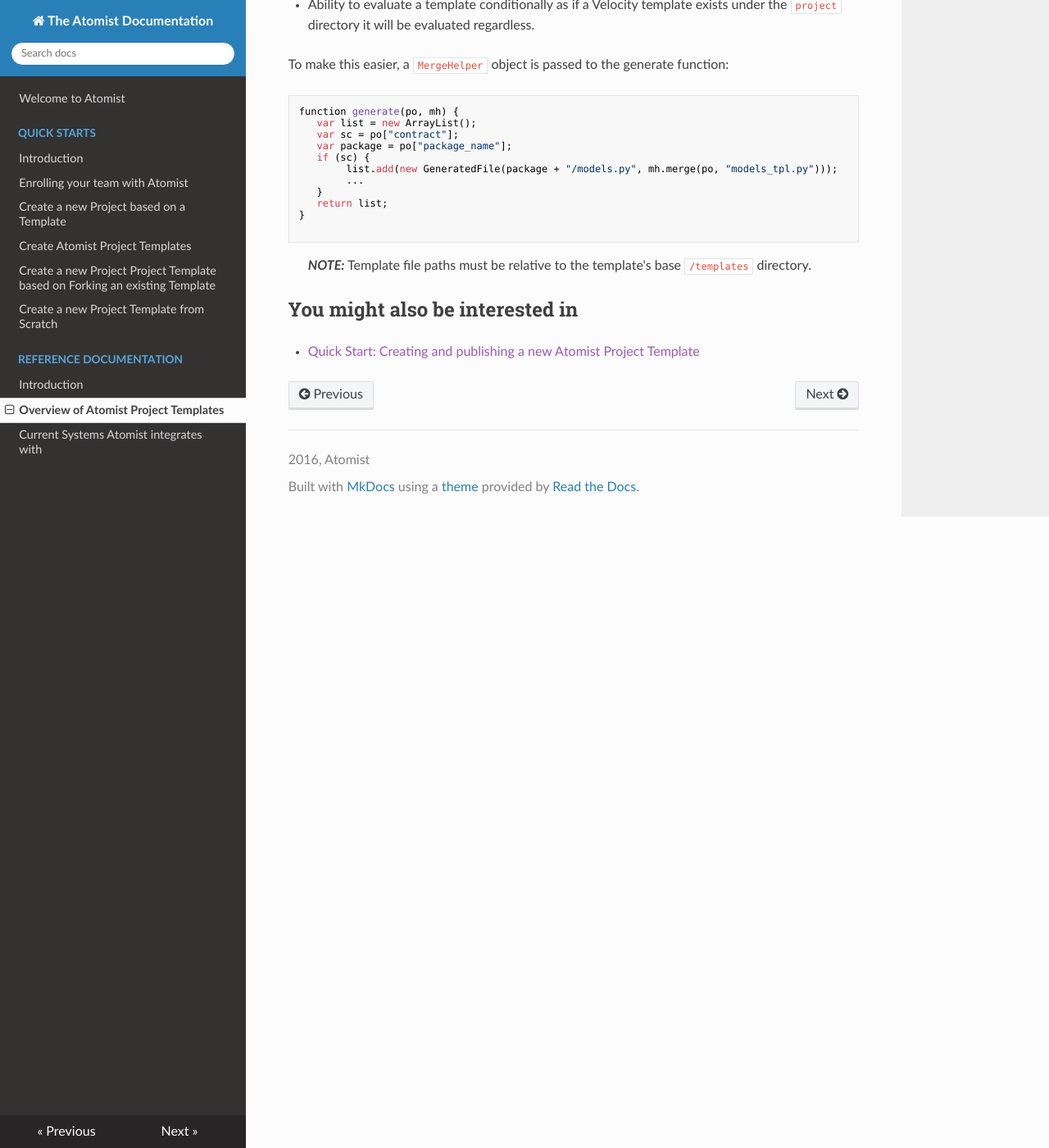
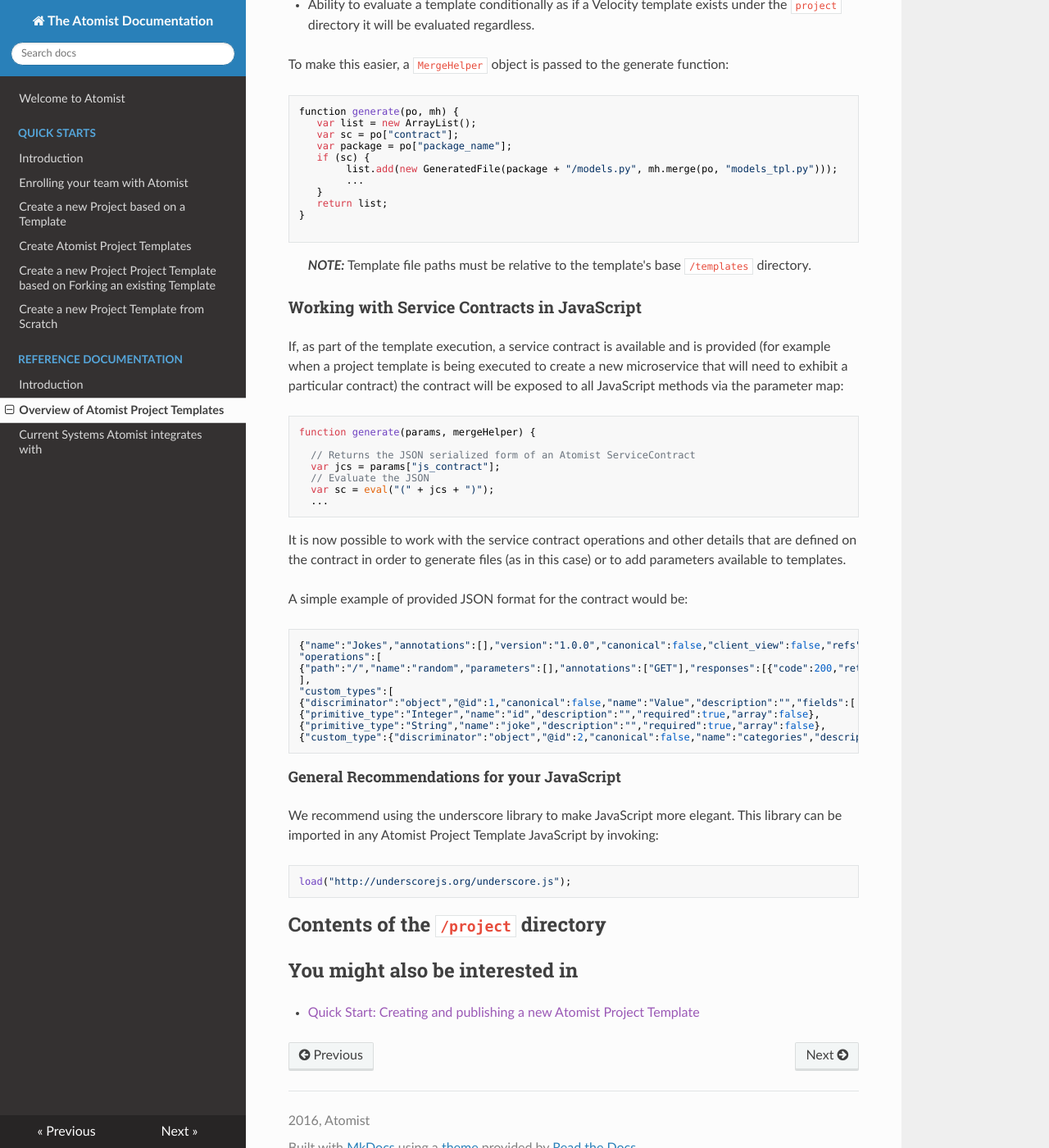
Before and after one commit to atomisthq/docs, an MkDocs documentation site: the page built from docs/reference-docs/project-templates-overview.md, in a window 1280 px wide and 1400 px high, scrolled down 6302 px. Shown: the whole window at 82% size. Built offline with MkDocs 1.6.1, drawn with Linux system fonts in a browser that asks for light colours; nearby versions of some CDN libraries; old or Windows-style settings are respelled for this version of MkDocs.

Commit message:
Brought more content over on javascript for project templates; small edits also

````diff
--- a/docs/reference-docs/project-templates-overview.md
+++ b/docs/reference-docs/project-templates-overview.md
@@ -251,6 +251,48 @@ function generate(po, mh) {
 
 > ***NOTE:*** Template file paths must be relative to the template's base `/templates` directory.
 
+### Working with Service Contracts in JavaScript
+
+If, as part of the template execution, a service contract is available and is provided (for example when a project template is being executed to create a new microservice that will need to exhibit a particular contract) the contract will be exposed to all JavaScript methods via the parameter map:
+
+```javascript
+function generate(params, mergeHelper) {
+
+  // Returns the JSON serialized form of an Atomist ServiceContract
+  var jcs = params["js_contract"];
+  // Evaluate the JSON
+  var sc = eval("(" + jcs + ")");
+  ...
+```
+
+It is now possible to work with the service contract operations and other details that are defined on the contract in order to generate files (as in this case) or to add parameters available to templates.
+
+A simple example of provided JSON format for the contract would be:
+
+```javascript
+{"name":"Jokes","annotations":[],"version":"1.0.0","canonical":false,"client_view":false,"refs":[],
+"operations":[
+{"path":"/","name":"random","parameters":[],"annotations":["GET"],"responses":[{"code":200,"return_type":"Joke","array":false}]}
+],
+"custom_types":[
+{"discriminator":"object","@id":1,"canonical":false,"name":"Value","description":"","fields":[
+{"primitive_type":"Integer","name":"id","description":"","required":true,"array":false},
+{"primitive_type":"String","name":"joke","description":"","required":true,"array":false},
+{"custom_type":{"discriminator":"object","@id":2,"canonical":false,"name":"categories","description":"Unknown type","fields":[]},"name":"categories","description":"","required":true,"array":true}]},{"discriminator":"object","@id":3,"canonical":false,"name":"Joke","description":"","fields":[{"primitive_type":"String","name":"type","description":"","required":true,"array":false},{"custom_type":{"discriminator":"object","@id":4,"canonical":false,"name":"Value","description":"","fields":[{"primitive_type":"Integer","name":"id","description":"","required":true,"array":false},{"primitive_type":"String","name":"joke","description":"","required":true,"array":false},{"custom_type":{"discriminator":"object","@id":5,"canonical":false,"name":"categories","description":"Unknown type","fields":[]},"name":"categories","description":"","required":true,"array":true}]},"name":"value","description":"","required":true,"array":false}]},{"discriminator":"object","@id":6,"canonical":false,"name":"categories","description":"Unknown type","fields":[]}]}
+```
+
+#### General Recommendations for your JavaScript
+
+We recommend using the underscore library to make JavaScript more elegant. This library can be imported in any Atomist Project Template  JavaScript by invoking:
+
+```javascript
+load("http://underscorejs.org/underscore.js");
+```
+
+## Contents of the `/project` directory
+
+
+
 ## You might also be interested in
 
 * [Quick Start: Creating and publishing a new Atomist Project Template]()
````
